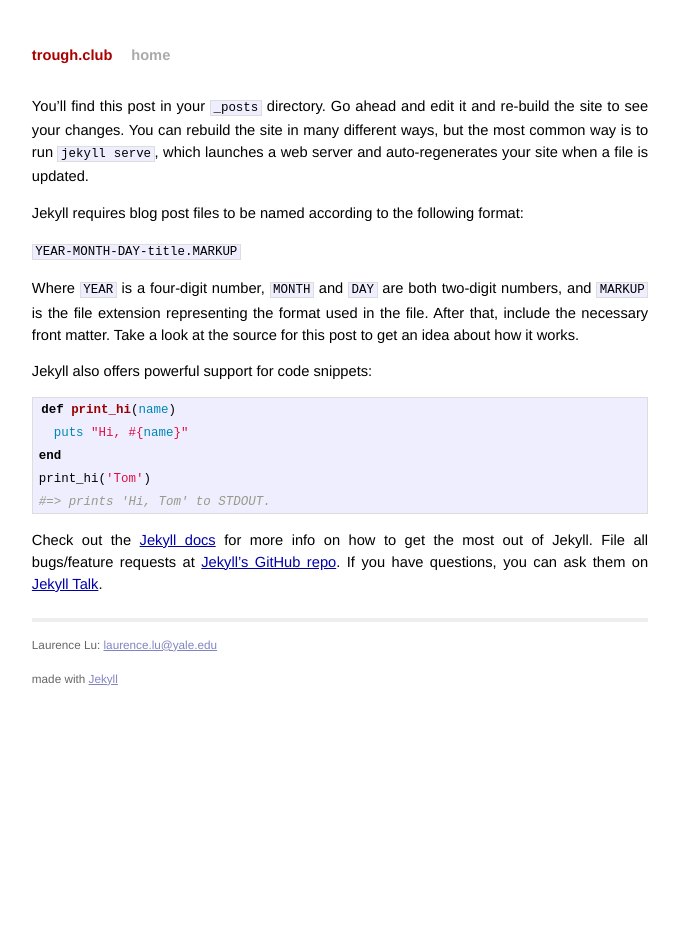
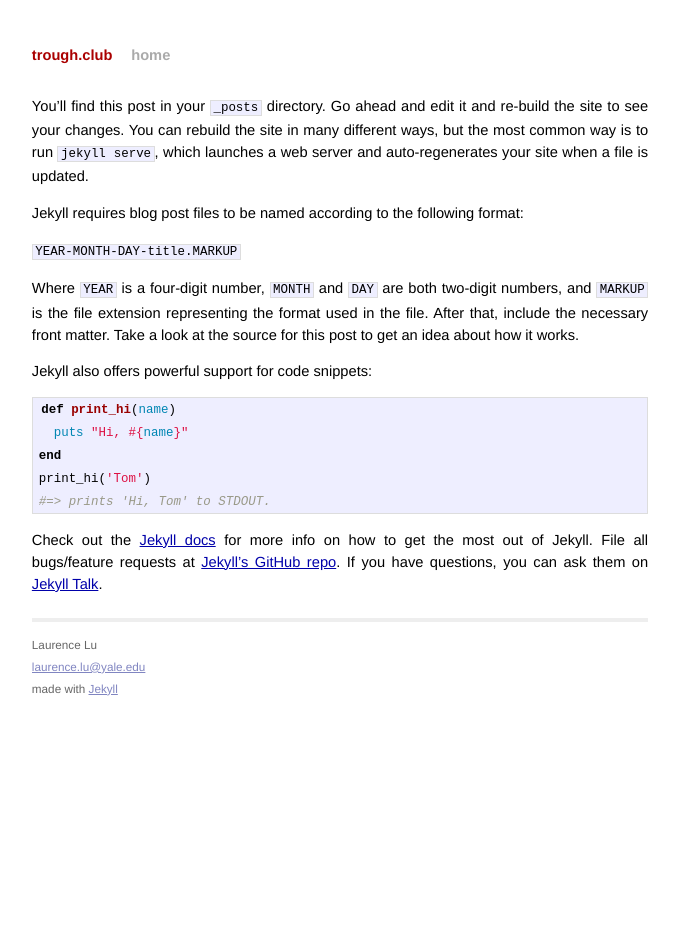
Before and after one commit to petravonkant/petravonkant.github.io, a Jekyll site: the page built from _posts/2020-01-05-welcome-to-jekyll.markdown, in a window 1280 px wide. Shown: the whole page, without its empty margins (300-979 px from the left). Built offline with Jekyll 4.4.1, drawn with Linux system fonts in a browser that asks for light colours.

Commit message:
footer formatting

```diff
--- a/_layouts/default.html
+++ b/_layouts/default.html
@@ -29,10 +29,10 @@
   <div class="footer">
     <div class="contact">
       <p>
-        Laurence Lu:
+        Laurence Lu
+	<br/>
 	<a href="mailto:laurence.lu@yale.edu">laurence.lu@yale.edu</a>
-      </p>
-      <p>
+	<br/>
       	made with
 	<a href="https://github.com/jekyll/jekyll">Jekyll</a>
       </p>
```
